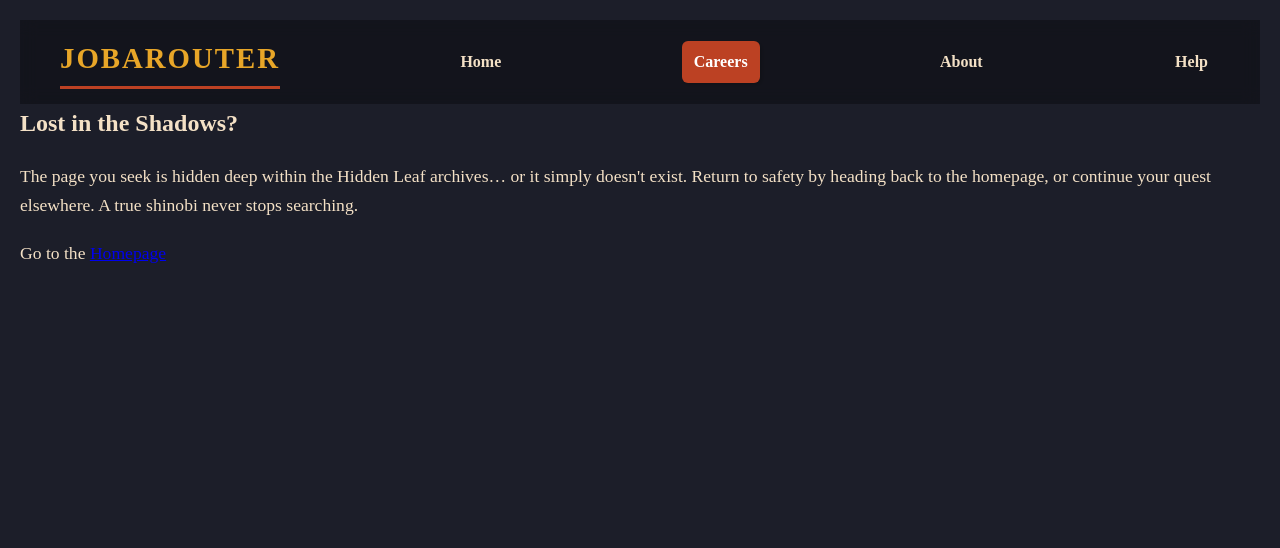
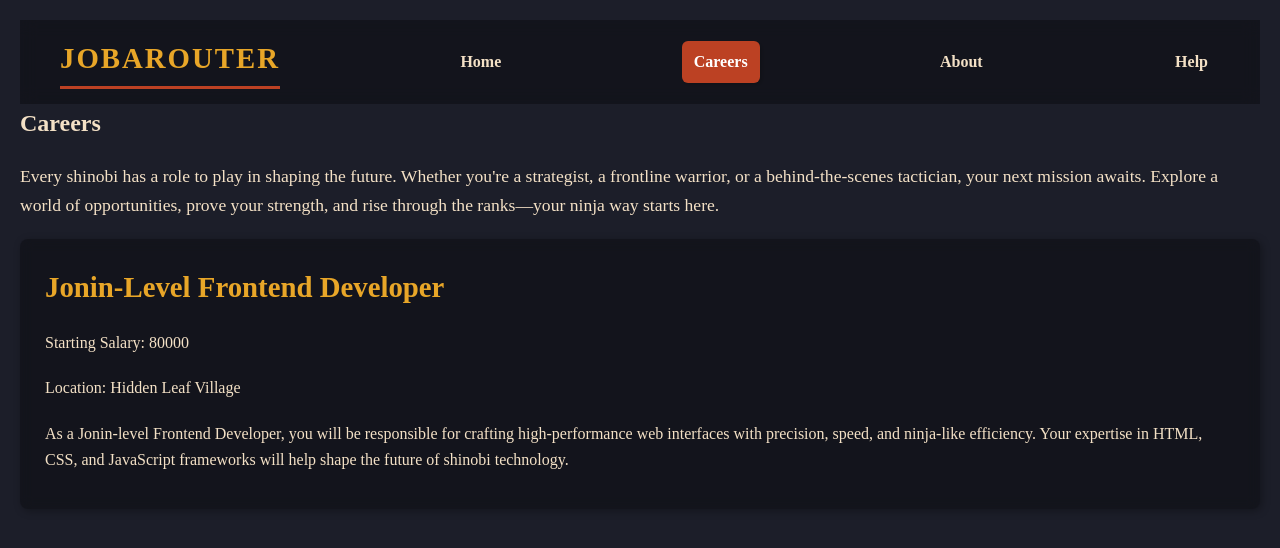
Before and after one commit to TevinAchong/react-router, a React (Create React App) app in the folder jobarouter/: page /careers/1 in a window 1280 px wide. Shown: the top 548 px of the page. Built offline with nearby package versions, Linux system fonts and the light colour scheme; data requests are answered from the project's data file; the HTML template or start-up script is replaced by a standard one.

Commit message:
setup parameter for individual career details page

```diff
--- a/jobarouter/data/db.json
+++ b/jobarouter/data/db.json
@@ -4,43 +4,92 @@
       "id": 1,
       "title": "Jonin-Level Frontend Developer",
       "salary": 80000,
-      "location": "Hidden Leaf Village"
+      "location": "Hidden Leaf Village",
+      "description": "As a Jonin-level Frontend Developer, you will be responsible for crafting high-performance web interfaces with precision, speed, and ninja-like efficiency. Your expertise in HTML, CSS, and JavaScript frameworks will help shape the future of shinobi technology.",
+      "requirements": [
+        "Proficiency in React, Vue, or Angular",
+        "Mastery of responsive design techniques",
+        "Experience with UI/UX principles and animation effects",
+        "Ability to work in a fast-paced ninja environment"
+      ]
     },
     {
       "id": 2,
       "title": "Ramen Quality Specialist",
       "salary": 40000,
-      "location": "Ichiraku Ramen, Konoha"
+      "location": "Ichiraku Ramen, Konoha",
+      "description": "Join Ichiraku Ramen as a Ramen Quality Specialist, ensuring every bowl is crafted to perfection. Taste, analyze, and enhance flavors while upholding the legendary reputation of Konoha's favorite ramen spot.",
+      "requirements": [
+        "Exceptional taste buds and food critique skills",
+        "Deep passion for ramen and culinary arts",
+        "Ability to work long hours in a high-energy kitchen",
+        "Chakra control for precise ingredient measurement (preferred)"
+      ]
     },
     {
       "id": 3,
       "title": "Chunin-Rank Strategist",
       "salary": 65000,
-      "location": "Hidden Sand Village"
+      "location": "Hidden Sand Village",
+      "description": "Serve as a Chunin-Rank Strategist, developing tactical battle plans and optimizing mission outcomes. Work alongside elite shinobi to predict enemy movements and ensure successful operations.",
+      "requirements": [
+        "Strong analytical and problem-solving skills",
+        "Proficiency in war tactics and battlefield strategies",
+        "Ability to work under pressure during high-stakes missions",
+        "Experience with information-gathering and reconnaissance"
+      ]
     },
     {
       "id": 4,
       "title": "ANBU Intelligence Officer",
       "salary": 90000,
-      "location": "Konoha's Intelligence Division"
+      "location": "Konoha's Intelligence Division",
+      "description": "As an ANBU Intelligence Officer, you will operate in the shadows, gathering classified information and conducting top-secret investigations for Konoha’s safety. Discretion, speed, and strategic thinking are essential.",
+      "requirements": [
+        "Mastery of stealth and infiltration techniques",
+        "Ability to decrypt coded messages and gather intelligence",
+        "Strong mental resilience and unwavering loyalty",
+        "Experience in high-risk, high-reward missions"
+      ]
     },
     {
       "id": 5,
       "title": "Taijutsu Instructor",
       "salary": 55000,
-      "location": "Might Guy’s Dojo"
+      "location": "Might Guy’s Dojo",
+      "description": "Train the next generation of taijutsu masters under the guidance of legendary warriors. Inspire students to unlock the Eight Gates and push their physical limits beyond the norm.",
+      "requirements": [
+        "Exceptional hand-to-hand combat skills",
+        "Passion for teaching and mentoring young shinobi",
+        "Ability to demonstrate advanced taijutsu techniques",
+        "Endurance to train in extreme conditions"
+      ]
     },
     {
       "id": 6,
       "title": "Medical Ninja Specialist",
       "salary": 75000,
-      "location": "Hidden Leaf Hospital"
+      "location": "Hidden Leaf Hospital",
+      "description": "As a Medical Ninja Specialist, you will heal wounded shinobi on the battlefield and within the hospital. Advanced chakra control and deep medical knowledge are required to save lives.",
+      "requirements": [
+        "Expertise in medical ninjutsu and chakra healing",
+        "Knowledge of human anatomy and advanced medicine",
+        "Ability to remain calm under pressure",
+        "Experience with poison antidotes and emergency treatments"
+      ]
     },
     {
       "id": 7,
       "title": "Chakra Flow Engineer",
       "salary": 85000,
-      "location": "Hidden Cloud Village"
+      "location": "Hidden Cloud Village",
+      "description": "Design and optimize chakra-based technology to enhance shinobi abilities. Work with elite scientists to develop groundbreaking tools that push the limits of jutsu efficiency.",
+      "requirements": [
+        "Deep understanding of chakra theory and energy flow",
+        "Experience with engineering and technological enhancements",
+        "Creativity in designing new ninja tools and techniques",
+        "Collaboration with research teams on experimental projects"
+      ]
     }
   ]
 }
--- a/jobarouter/src/App.js
+++ b/jobarouter/src/App.js
@@ -17,6 +17,7 @@ import Careers, { careersLoader } from './pages/careers/Careers';
 import RootLayout from './layouts/RootLayout';
 import HelpLayout from './layouts/HelpLayout';
 import CareersLayout from './layouts/CareersLayout';
+import CareerDetails, { careerDetailsLoader } from './pages/careers/CareerDetails';
 
 // Loader
 
@@ -33,6 +34,7 @@ const router = createBrowserRouter(
       </Route>
       <Route path="careers" element={<CareersLayout />}>
         <Route index element={<Careers/>} loader={careersLoader}></Route>
+        <Route path=":id" element={<CareerDetails />} loader={careerDetailsLoader}></Route>
       </Route>
       <Route path="*" element={<NotFound />} />
     </Route>
--- a/jobarouter/src/index.css
+++ b/jobarouter/src/index.css
@@ -268,6 +268,52 @@ form textarea {
 }
 
 /* careers details */
+.career-details {
+  background: rgba(0, 0, 0, 0.3); /* Slightly darker for a more refined ninja look */
+  padding: 25px;
+  border-radius: 8px;
+  margin: 20px 0;
+  box-shadow: 2px 2px 8px rgba(0, 0, 0, 0.3);
+  backdrop-filter: blur(6px);
+  transition: all 0.3s ease-in-out;
+}
+
+.career-details:hover {
+  background: rgba(0, 0, 0, 0.4);
+  transform: translateY(-2px);
+}
+
+.career-details h2 {
+  color: var(--accent);
+  font-weight: 700;
+  font-size: 1.8rem;
+  margin-bottom: 10px;
+}
+
+.career-details p {
+  font-size: 1rem;
+  color: var(--light);
+  margin-bottom: 12px;
+}
+
+.career-details strong {
+  color: var(--primary);
+}
+
+.career-details ul {
+  padding-left: 20px;
+  list-style-type: square;
+}
+
+.career-details ul li {
+  margin-bottom: 8px;
+  font-size: 1rem;
+  color: var(--light);
+}
+
+.career-details ul li::marker {
+  color: var(--primary);
+}
 
 
 /* breadcrumbs */
--- /dev/null
+++ b/jobarouter/src/pages/careers/CareerDetails.js
@@ -0,0 +1,23 @@
+import { useLoaderData, useParams } from "react-router-dom"
+
+
+export default function CareerDetails() {
+    const { id } = useParams();
+    const career = useLoaderData();
+    return (
+    <div className="career-details">
+        <h2>{career.title}</h2>
+        <p>Starting Salary: {career.salary}</p>
+        <p>Location: {career.location}</p>
+        <div className="details">
+            <p>{career.description}</p>
+        </div>
+    </div>
+  )
+}
+
+export const careerDetailsLoader = async ({ params }) => {
+    // Fetch any data that is used inside the component
+    const res = await fetch(`http://localhost:4000/careers/${params.id}`);
+    return res.json();
+}
--- a/jobarouter/src/pages/careers/Careers.js
+++ b/jobarouter/src/pages/careers/Careers.js
@@ -6,7 +6,7 @@ export default function Careers() {
   return (
     <div className="careers">
       {careers.map(career => (
-        <Link to="/" key={career.id}>
+        <Link to={career.id.toString()} key={career.id}>
           <p>{career.title}</p>
           <p>Based in {career.location}</p>
         </Link>
```
